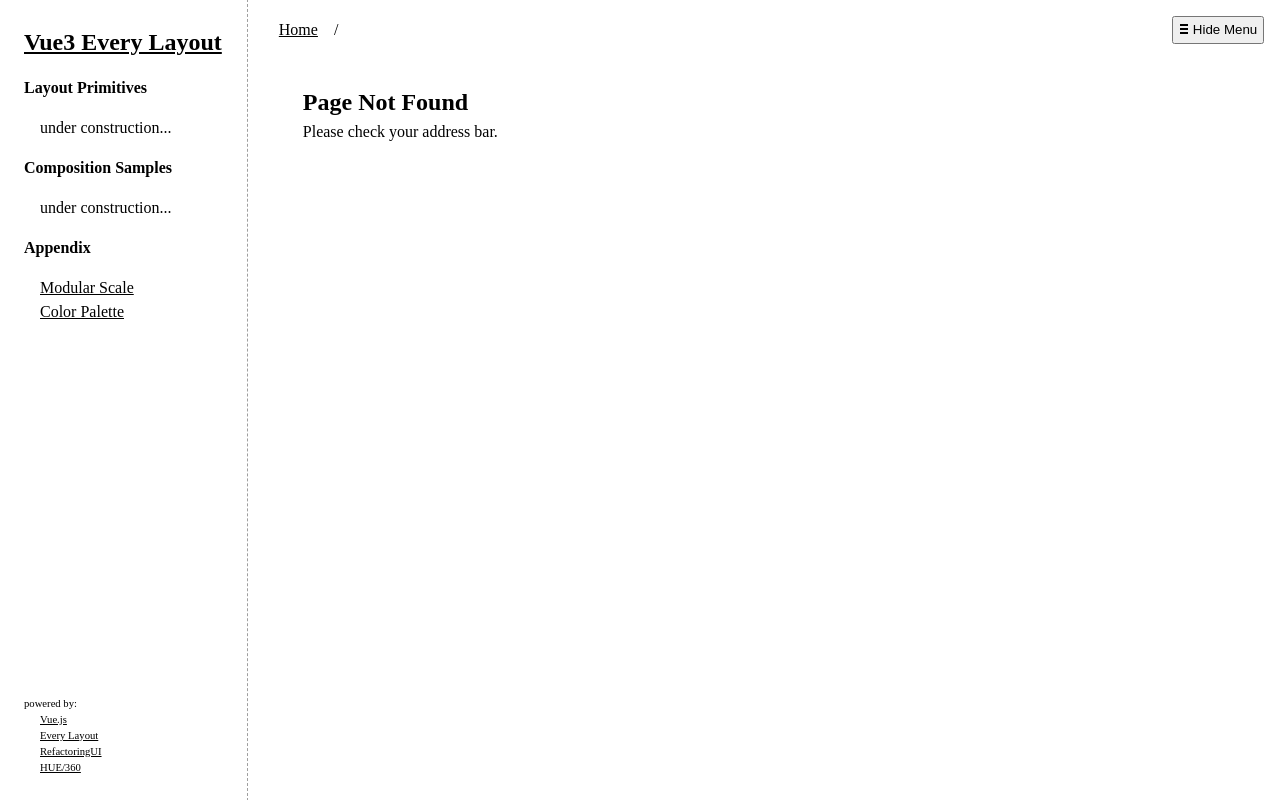
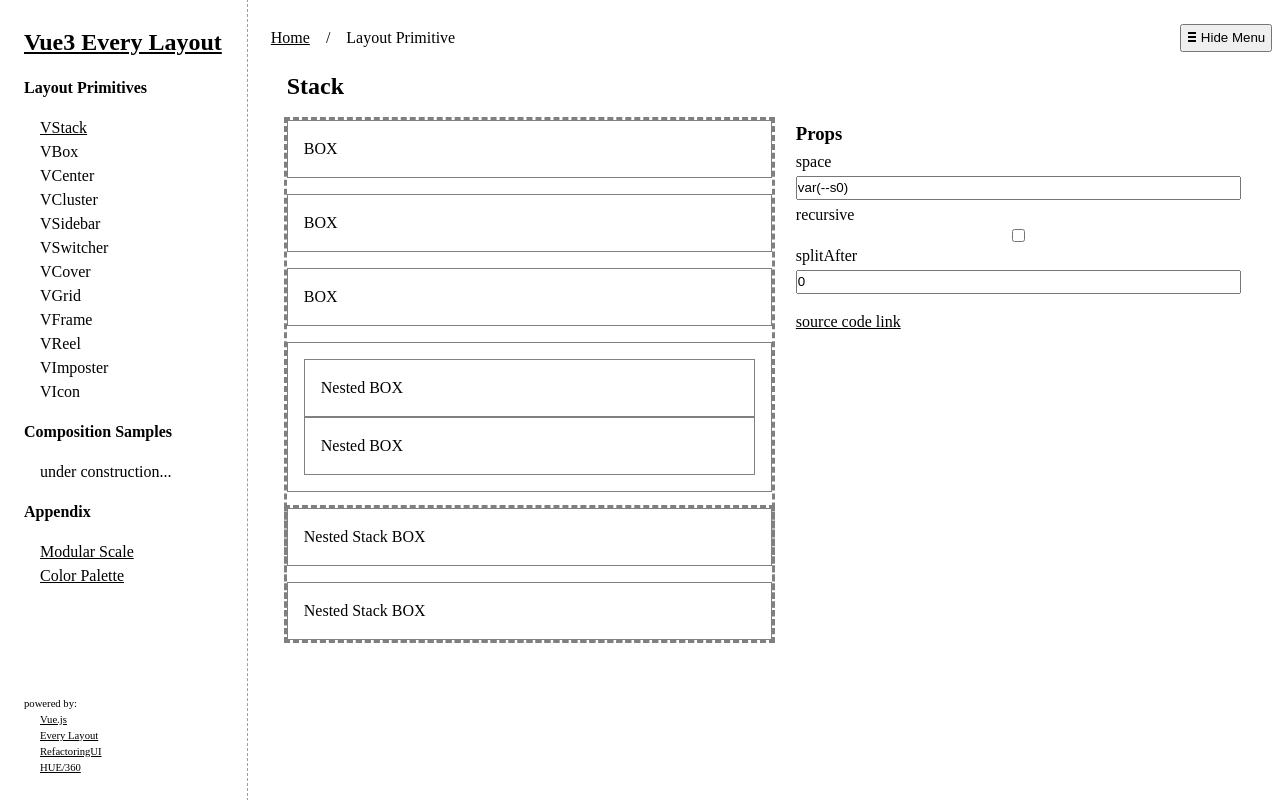
Before and after one commit to kbtaniguchi/vue3-every-layout, a Vue app: page /#/stack in a window 1280 px wide. Built offline with nearby package versions, Linux system fonts and the light colour scheme.

Commit message:
VStackのサンプル追加と見直し

```diff
--- a/src/App.vue
+++ b/src/App.vue
@@ -14,6 +14,11 @@ const onHome = (): boolean => {
   return useRoute().fullPath === '/';
 };
 
+const thisPageCategory = (): string | undefined => {
+  return useRoute().meta.category;
+
+};
+
 const toggleMenu = (): void => {
   menuOpened.value = !menuOpened.value;
 };
@@ -23,28 +28,26 @@ const toggleMenu = (): void => {
   <VSidebar>
     <nav v-if="menuOpened"
          :class="$style.menu">
-      <VBox height-stretch
-            padding="var(--s1)"
-            border-width="0">
       <VStack :split-after="7">
         <h1>
           <router-link to="/">Vue3 Every Layout</router-link>
         </h1>
         <h2>Layout Primitives</h2>
         <ul>
-            <li>under construction...</li>
-<!--            <li>VStack</li>-->
-<!--            <li>VBox</li>-->
-<!--            <li>VCenter</li>-->
-<!--            <li>VCluster</li>-->
-<!--            <li>VSidebar</li>-->
-<!--            <li>VSwitcher</li>-->
-<!--            <li>VCover</li>-->
-<!--            <li>VGrid</li>-->
-<!--            <li>VFrame</li>-->
-<!--            <li>VReel</li>-->
-<!--            <li>VImposter</li>-->
-<!--            <li>VIcon</li>-->
+          <li>
+            <router-link to="/stack">VStack</router-link>
+          </li>
+          <li>VBox</li>
+          <li>VCenter</li>
+          <li>VCluster</li>
+          <li>VSidebar</li>
+          <li>VSwitcher</li>
+          <li>VCover</li>
+          <li>VGrid</li>
+          <li>VFrame</li>
+          <li>VReel</li>
+          <li>VImposter</li>
+          <li>VIcon</li>
         </ul>
         <h2>Composition Samples</h2>
         <ul>
@@ -69,7 +72,6 @@ const toggleMenu = (): void => {
           </ul>
         </aside>
       </VStack>
-      </VBox>
     </nav>
     <main :class="$style.mainContent">
       <div v-if="!onHome()"
@@ -80,6 +82,7 @@ const toggleMenu = (): void => {
           <VCluster>
             <span><router-link to="/">Home</router-link></span>
             <span>/</span>
+            <span v-if="thisPageCategory()">{{ thisPageCategory() }}</span>
           </VCluster>
           <button @click="toggleMenu">
             <VIcon>
@@ -91,10 +94,7 @@ const toggleMenu = (): void => {
           </button>
         </VCluster>
       </div>
-      <VBox padding="var(--s1)"
-            border-width="0">
       <router-view/>
-      </VBox>
     </main>
   </VSidebar>
 </template>
@@ -102,6 +102,7 @@ const toggleMenu = (): void => {
 <style module>
 .menu {
   outline: var(--gray-1) dashed 1px;
+  padding: var(--s1);
 }
 
 .menu h1 {
@@ -121,12 +122,13 @@ const toggleMenu = (): void => {
 }
 
 .toolbar {
-  padding-top: var(--s0);
-  padding-left: var(--s0);
-  padding-right: var(--s0);
+  margin-left: calc(var(--s0) * -1);
+  margin-right: calc(var(--s0) * -1);
+  padding-bottom: var(--s0);
 }
 
 .mainContent {
+  padding: var(--s1);
   min-height: 100vh;
 }
 </style>
--- a/src/assets/style/base.css
+++ b/src/assets/style/base.css
@@ -102,3 +102,9 @@ ul, ol {
     outline-offset: var(--s-3);
     outline-color: var(--informative-color-1);
 }
+
+/* utilities */
+.with-outline {
+    outline-color: var(--gray0);
+    outline-style: dashed;
+}
--- a/src/components/layouts/VBox.vue
+++ b/src/components/layouts/VBox.vue
@@ -4,21 +4,16 @@ const props = withDefaults(defineProps<{
   borderWidth?: string | 0;
   borderColor?: string;
   backgroundColor?: string;
-  heightStretch?: boolean;
 }>(), {
   padding: 'var(--s0)',
   borderWidth: 'var(--border-thin)',
   borderColor: 'var(--gray0)',
   backgroundColor: 'inherit',
-  heightStretch: false
 });
 </script>
 
 <template>
-  <div :class="[
-      $style.box,
-      props.heightStretch ? $style.heightStretch : ''
-  ]"
+  <div :class="$style.box"
        :style="{
     padding: props.padding,
     borderWidth: props.borderWidth,
@@ -36,8 +31,4 @@ const props = withDefaults(defineProps<{
 
   border-style: solid;
 }
-
-.heightStretch {
-  height: 100%;
-}
 </style>
--- a/src/components/layouts/VStack.vue
+++ b/src/components/layouts/VStack.vue
@@ -1,46 +1,22 @@
 <script setup lang="ts">
-import {insertCSS, getEasyUID} from "@/assets/style/script";
-import {onMounted, useCssModule} from "vue";
-
-const componentId = getEasyUID();
 const props = withDefaults(defineProps<{
   space?: string;
   recursive?: boolean;
-  splitAfter?: number;
+  splitAfter?: number; // now max 10
 }>(), {
   space: 'var(--s0)',
   recursive: false,
   splitAfter: 0
 });
-
-onMounted(() => {
-  const thisStyle = useCssModule();
-  const space = `
-  .${thisStyle.stack}[data-component-id="${componentId}"] ${props.recursive ? '' : '>'} * + * {
-    margin-top: ${props.space};
-  }
-  `;
-  insertCSS(space);
-
-  if (!props.splitAfter) return;
-  const adjustHeight = `
-  .${thisStyle.stack}[data-component-id="${componentId}"]:only-child {
-    height: 100%
-  }
-  `;
-  const split = `
-  .${thisStyle.stack}[data-component-id="${componentId}"] > :nth-child(${props.splitAfter}) {
-    margin-bottom: auto;
-  }
-  `;
-  insertCSS(adjustHeight);
-  insertCSS(split);
-});
 </script>
 
 <template>
-  <div :data-component-id="componentId"
-       :class="$style.stack">
+  <div :class="[
+           $style.stack,
+           props.recursive ? $style.recursive : '',
+           props.splitAfter ? $style.splitAfter : '',
+           props.splitAfter ? $style[`splitAfter${props.splitAfter}`] : ''
+        ]">
     <slot/>
   </div>
 </template>
@@ -51,4 +27,26 @@ onMounted(() => {
   flex-direction: column;
   justify-content: flex-start;
 }
+
+.stack > * + *,
+.recursive * + * {
+  margin-top: v-bind("props.space");
+}
+
+.splitAfter:only-child {
+  height: 100%
+}
+
+.splitAfter1 > :nth-child(1),
+.splitAfter2 > :nth-child(2),
+.splitAfter3 > :nth-child(3),
+.splitAfter4 > :nth-child(4),
+.splitAfter5 > :nth-child(5),
+.splitAfter6 > :nth-child(6),
+.splitAfter7 > :nth-child(7),
+.splitAfter8 > :nth-child(8),
+.splitAfter9 > :nth-child(9),
+.splitAfter10 > :nth-child(10) {
+  margin-bottom: auto;
+}
 </style>
--- a/src/pages/Home.vue
+++ b/src/pages/Home.vue
@@ -4,7 +4,7 @@ import VCover from "@/components/layouts/VCover.vue";
 
 <template>
   <VCover centered="h2"
-          min-height="80vh">
+          min-height="95vh">
     <h2>Home</h2>
   </VCover>
 </template>
--- a/src/pages/NotFound.vue
+++ b/src/pages/NotFound.vue
@@ -4,7 +4,7 @@ import VCover from "@/components/layouts/VCover.vue";
 
 <template>
   <VCover centered="div"
-          min-height="100%">
+          min-height="90%">
     <div>
       <h2>Page Not Found</h2>
       <p>Please check your address bar.</p>
--- /dev/null
+++ b/src/pages/layout-primitives/StackPage.vue
@@ -0,0 +1,72 @@
+<script setup lang="ts">
+import VStack from "@/components/layouts/VStack.vue";
+import VBox from "@/components/layouts/VBox.vue";
+import VSidebar from "@/components/layouts/VSidebar.vue";
+import {reactive} from "vue";
+
+const data = reactive<{
+  space: string;
+  recursive: boolean;
+  splitAfter: number;
+}>({
+  space: 'var(--s0)',
+  recursive: false,
+  splitAfter: 0
+});
+</script>
+
+<template>
+  <h2 :class="$style.title">Stack</h2>
+  <VSidebar side-width="50%"
+            content-min="40%"
+            space="var(--s1)">
+    <div>
+      <VStack class="with-outline"
+              :space="data.space"
+              :recursive="data.recursive"
+              :split-after="data.splitAfter">
+        <VBox>BOX</VBox>
+        <VBox>BOX</VBox>
+        <VBox>BOX</VBox>
+        <VBox>
+          <VBox>Nested BOX</VBox>
+          <VBox>Nested BOX</VBox>
+        </VBox>
+        <VStack class="with-outline">
+          <VBox>Nested Stack BOX</VBox>
+          <VBox>Nested Stack BOX</VBox>
+        </VStack>
+      </VStack>
+    </div>
+    <div :class="$style.inputField">
+      <VStack>
+        <h3>Props</h3>
+        <VStack space="var(--s-5)">
+          <label>space</label>
+          <input type="text" v-model="data.space"/>
+        </VStack>
+        <VStack space="var(--s-5)">
+          <label>recursive</label>
+          <input type="checkbox" v-model="data.recursive"/>
+        </VStack>
+        <VStack space="var(--s-5)">
+          <label>splitAfter</label>
+          <input type="number" v-model="data.splitAfter"/>
+        </VStack>
+        <a href="https://github.com/kbtaniguchi/vue3-every-layout/blob/main/src/pages/layout-primitives/StackPage.vue">
+          source code link
+        </a>
+      </VStack>
+    </div>
+  </VSidebar>
+</template>
+
+<style module>
+.title {
+  padding-bottom: var(--s0)
+}
+
+.inputField {
+  min-height: 80vh
+}
+</style>
--- a/src/router.ts
+++ b/src/router.ts
@@ -1,15 +1,24 @@
 import {createRouter, createWebHashHistory} from "vue-router";
 import Home from '@/pages/Home.vue';
+import StackPage from '@/pages/layout-primitives/StackPage.vue';
+import ModalScalePage from '@/pages/appendix/ModularScalePage.vue';
 import ColorPalettePage from '@/pages/appendix/color-palette/ColorPalettePage.vue';
-import ModalScalePage from '@/pages/appendix/ModularScalePage.vue';
 import NotFound from '@/pages/NotFound.vue';
+
+import 'vue-router';
+declare module 'vue-router' {
+    interface RouteMeta {
+        category?: string
+    }
+}
 
 export const router = createRouter({
     history: createWebHashHistory(),
     routes: [
         {path: '/', component: Home},
-        {path: '/modular-scale', component: ModalScalePage},
-        {path: '/color-palette', component: ColorPalettePage},
+        {path: '/stack', component: StackPage, meta: {category: 'Layout Primitive'}},
+        {path: '/modular-scale', component: ModalScalePage, meta: {category: 'Appendix'}},
+        {path: '/color-palette', component: ColorPalettePage, meta: {category: 'Appendix'}},
         {path: '/:pathMatch(.*)*', component: NotFound}
     ],
 })
```
Lines whose indentation alone changed are shown as unchanged.
